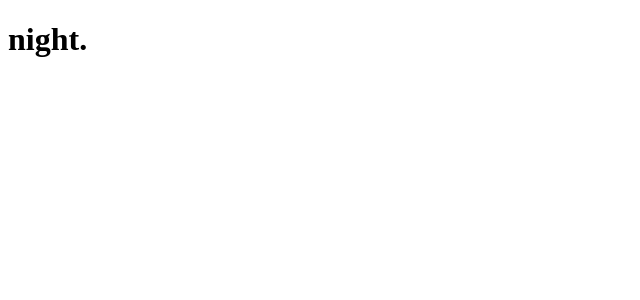
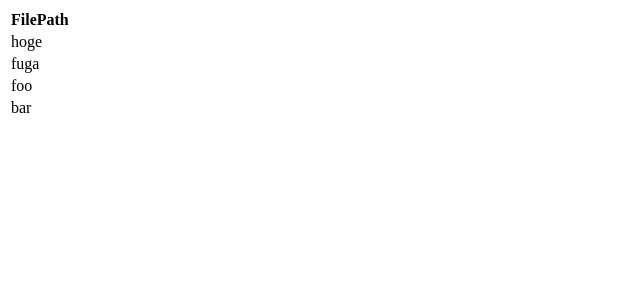
Before and after one commit to world29/bookshelf, a React app: page / in a window 1280 px wide. Shown: the top 300 px of the page, without its empty margins (0-640 px from the left). Built offline with nearby package versions, Linux system fonts and the light colour scheme.

Commit message:
React + Redux によるファイルパス一覧の表示

```diff
--- a/package.json
+++ b/package.json
@@ -26,6 +26,7 @@
     "@babel/preset-react": "^7.17.12",
     "@babel/preset-typescript": "^7.17.12",
     "@babel/runtime": "^7.18.3",
+    "@reduxjs/toolkit": "^1.8.2",
     "@types/react": "^18.0.12",
     "@types/react-dom": "^18.0.5",
     "@typescript-eslint/eslint-plugin": "^5.27.1",
@@ -47,6 +48,7 @@
   },
   "dependencies": {
     "react": "^18.1.0",
-    "react-dom": "^18.1.0"
+    "react-dom": "^18.1.0",
+    "react-redux": "^8.0.2"
   }
 }
--- a/src/app.tsx
+++ b/src/app.tsx
@@ -1,10 +1,14 @@
 import * as React from "react";
 import ReactDOM from "react-dom";
-import Hello from "./Hello";
+import { Provider } from "react-redux";
+import { store } from "./app/store";
+import { Files } from "./features/files/Files";
 
 ReactDOM.render(
   <React.StrictMode>
-    <Hello />
+    <Provider store={store}>
+      <Files />
+    </Provider>
   </React.StrictMode>,
   document.getElementById("app")
 );
--- /dev/null
+++ b/src/app/hooks.ts
@@ -0,0 +1,5 @@
+import { TypedUseSelectorHook, useDispatch, useSelector } from "react-redux";
+import type { AppDispatch, RootState } from "./store";
+
+export const useAppDispatch = () => useDispatch<AppDispatch>();
+export const useAppSelector: TypedUseSelectorHook<RootState> = useSelector;
--- /dev/null
+++ b/src/app/store.ts
@@ -0,0 +1,11 @@
+import { configureStore } from "@reduxjs/toolkit";
+import filesReducer from "../features/files/filesSlice";
+
+export const store = configureStore({
+  reducer: {
+    files: filesReducer,
+  },
+});
+
+export type AppDispatch = typeof store.dispatch;
+export type RootState = ReturnType<typeof store.getState>;
--- /dev/null
+++ b/src/features/files/Files.tsx
@@ -0,0 +1,26 @@
+import * as React from "react";
+import { useAppSelector } from "../../app/hooks";
+import { selectFiles } from "./filesSlice";
+
+export function Files() {
+  const files = useAppSelector(selectFiles);
+
+  return (
+    <div>
+      <table>
+        <thead>
+          <tr>
+            <th>FilePath</th>
+          </tr>
+        </thead>
+        <tbody>
+          {files.map((value, index) => (
+            <tr key={index}>
+              <td>{value}</td>
+            </tr>
+          ))}
+        </tbody>
+      </table>
+    </div>
+  );
+}
--- /dev/null
+++ b/src/features/files/filesSlice.ts
@@ -0,0 +1,26 @@
+import { createSlice, PayloadAction } from "@reduxjs/toolkit";
+import { RootState } from "../../app/store";
+
+export interface FilesState {
+  paths: string[];
+}
+
+const initialState: FilesState = {
+  paths: ["hoge", "fuga", "foo", "bar"],
+};
+
+export const filesSlice = createSlice({
+  name: "files",
+  initialState,
+  reducers: {
+    addFilePath: (state, action: PayloadAction<string>) => {
+      state.paths.push(action.payload);
+    },
+  },
+});
+
+export const { addFilePath } = filesSlice.actions;
+
+export const selectFiles = (state: RootState) => state.files.paths;
+
+export default filesSlice.reducer;
```
Also changed, not shown: 1 other file (tests, documents, lock files or other folders).
